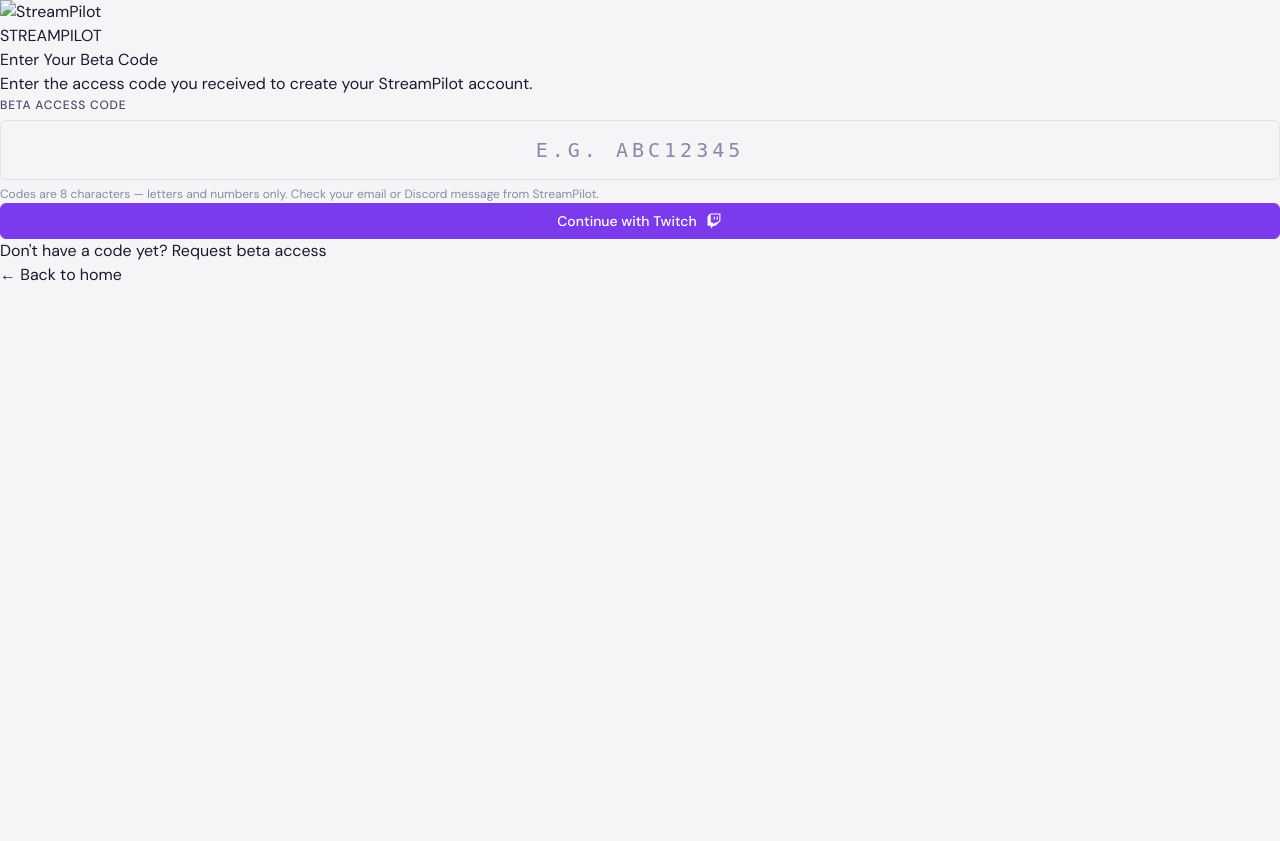
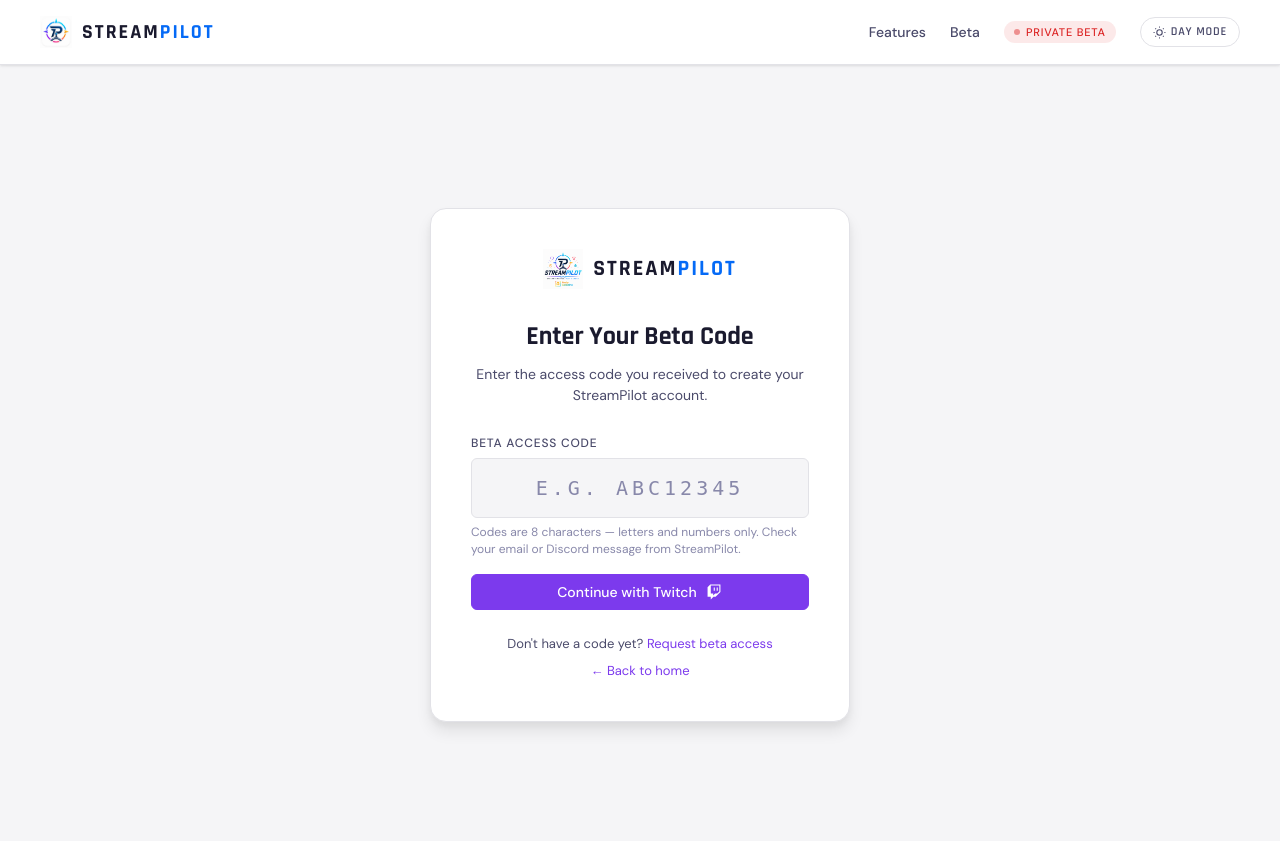
Before and after one commit to AndyCaladine/streampilot, a Flask app: page /join in a window 1280 px wide. Shown: the top 841 px of the page. Before the commit the page ends 281 px from the top, so only its background shows below. Run offline with Flask 3, Linux system fonts and the light colour scheme.

Commit message:
Fix — nav partial and landing styles on all public auth pages

```diff
--- a/static/css/main.css
+++ b/static/css/main.css
@@ -19,3 +19,9 @@
 @import url('components/forms.css');
 @import url('components/badges.css');
 @import url('components/feedback.css');
+/* Logo light/dark toggle — applies globally */
+.logo-light { display: block; }
+.logo-dark  { display: none; }
+
+[data-theme="dark"] .logo-light { display: none; }
+[data-theme="dark"] .logo-dark  { display: block; }
--- a/templates/admin/change_password.html
+++ b/templates/admin/change_password.html
@@ -8,7 +8,8 @@
   <div class="auth-card">
 
     <div class="auth-card__logo">
-      <img src="{{ url_for('static', filename='images/logo.svg') }}" alt="StreamPilot">
+      <img src="{{ url_for('static', filename='images/logo-light.PNG') }}" alt="StreamPilot" class="logo-light">
+      <img src="{{ url_for('static', filename='images/logo-dark.PNG') }}" alt="StreamPilot" class="logo-dark">
       <span class="auth-card__wordmark">STREAM<span>PILOT</span></span>
     </div>
 
--- a/templates/admin/login.html
+++ b/templates/admin/login.html
@@ -8,7 +8,8 @@
   <div class="auth-card">
 
     <div class="auth-card__logo">
-      <img src="{{ url_for('static', filename='images/logo.svg') }}" alt="StreamPilot">
+      <img src="{{ url_for('static', filename='images/logo-light.PNG') }}" alt="StreamPilot" class="logo-light">
+      <img src="{{ url_for('static', filename='images/logo-dark.PNG') }}" alt="StreamPilot" class="logo-dark">
       <span class="auth-card__wordmark">STREAM<span>PILOT</span></span>
     </div>
 
--- a/templates/join.html
+++ b/templates/join.html
@@ -2,16 +2,24 @@
 
 {% block title %}Enter Beta Code — StreamPilot{% endblock %}
 
-{% block body_class %}page-auth{% endblock %}
+{% block body_class %}page-landing{% endblock %}
+
+{% block styles %}
+  <link rel="stylesheet" href="{{ url_for('static', filename='css/pages/landing.css') }}">
+{% endblock %}
 
 {% block content %}
+
+{% include 'partials/landing_nav.html' %}
+
 <div class="auth-wrapper">
 
   <div class="auth-card">
 
     <!-- Logo -->
     <div class="auth-card__logo">
-      <img src="{{ url_for('static', filename='images/logo.svg') }}" alt="StreamPilot">
+      <img src="{{ url_for('static', filename='images/logo-light.PNG') }}" alt="StreamPilot" class="logo-light">
+      <img src="{{ url_for('static', filename='images/logo-dark.PNG') }}" alt="StreamPilot" class="logo-dark">
       <span class="auth-card__wordmark">STREAM<span>PILOT</span></span>
     </div>
 
@@ -20,7 +28,6 @@
       Enter the access code you received to create your StreamPilot account.
     </p>
 
-    <!-- Flash messages -->
     {% with messages = get_flashed_messages(with_categories=true) %}
       {% if messages %}
         {% for category, message in messages %}
@@ -32,7 +39,6 @@
       {% endif %}
     {% endwith %}
 
-    <!-- Code entry form -->
     <form method="POST" action="{{ url_for('registration.join') }}" class="auth-form">
       <div class="form-group">
         <label for="code" class="form-label">Beta Access Code</label>
@@ -60,7 +66,6 @@
           <path d="M11.64 5.93h1.43v4.28h-1.43m3.93-4.28H17v4.28h-1.43M7 2L3.43 5.57v12.86h4.28V22l3.58-3.57h2.85L20.57 12V2m-1.43 9.29l-2.85 2.85h-2.86l-2.5 2.5v-2.5H7.71V3.43h11.43z"/>
         </svg>
       </button>
-
     </form>
 
     <div class="auth-card__footer">
--- /dev/null
+++ b/templates/partials/landing_nav.html
@@ -0,0 +1,51 @@
+<nav class="landing-nav">
+  <div class="landing-nav__logo">
+    <img src="{{ url_for('static', filename='images/smalllogo.light.PNG') }}"
+         alt="StreamPilot" class="landing-nav__icon logo-light">
+    <img src="{{ url_for('static', filename='images/smalllogo.dark.PNG') }}"
+         alt="StreamPilot" class="landing-nav__icon logo-dark">
+    <span class="landing-nav__wordmark">STREAM<span>PILOT</span></span>
+  </div>
+  <div class="landing-nav__links">
+    <a href="/#features">Features</a>
+    <a href="/#beta">Beta</a>
+    <span class="badge badge--danger landing-nav__beta-badge">
+      <span class="landing-nav__beta-dot"></span>
+      Private Beta
+    </span>
+    <button class="mode-toggle" id="landingThemeToggle" aria-label="Toggle theme">
+      <span class="mode-toggle__day">
+        <svg viewBox="0 0 24 24" fill="none" stroke="currentColor" stroke-width="2" width="13" height="13">
+          <circle cx="12" cy="12" r="5"/>
+          <line x1="12" y1="1" x2="12" y2="3"/>
+          <line x1="12" y1="21" x2="12" y2="23"/>
+          <line x1="4.22" y1="4.22" x2="5.64" y2="5.64"/>
+          <line x1="18.36" y1="18.36" x2="19.78" y2="19.78"/>
+          <line x1="1" y1="12" x2="3" y2="12"/>
+          <line x1="21" y1="12" x2="23" y2="12"/>
+          <line x1="4.22" y1="19.78" x2="5.64" y2="18.36"/>
+          <line x1="18.36" y1="5.64" x2="19.78" y2="4.22"/>
+        </svg>
+        Day Mode
+      </span>
+      <span class="mode-toggle__night">
+        <svg viewBox="0 0 24 24" fill="none" stroke="currentColor" stroke-width="2" width="13" height="13">
+          <path d="M21 12.79A9 9 0 1111.21 3 7 7 0 0021 12.79z"/>
+        </svg>
+        Night Flight
+      </span>
+    </button>
+  </div>
+</nav>
+
+<script>
+  (function () {
+    var toggle = document.getElementById("landingThemeToggle");
+    if (!toggle) return;
+    toggle.addEventListener("click", function () {
+      var next = document.documentElement.getAttribute("data-theme") === "dark" ? "light" : "dark";
+      document.documentElement.setAttribute("data-theme", next);
+      localStorage.setItem("sp_theme", next);
+    });
+  })();
+</script>
```
Also changed, not shown: templates/beta.html (+25 -55 lines), templates/select_account.html (+14 -9 lines).
